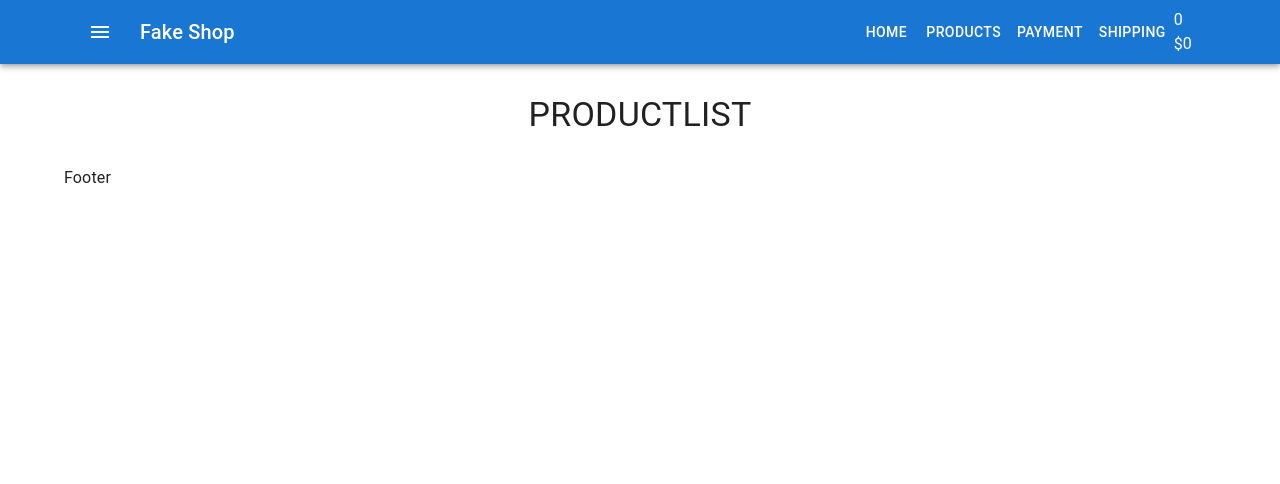
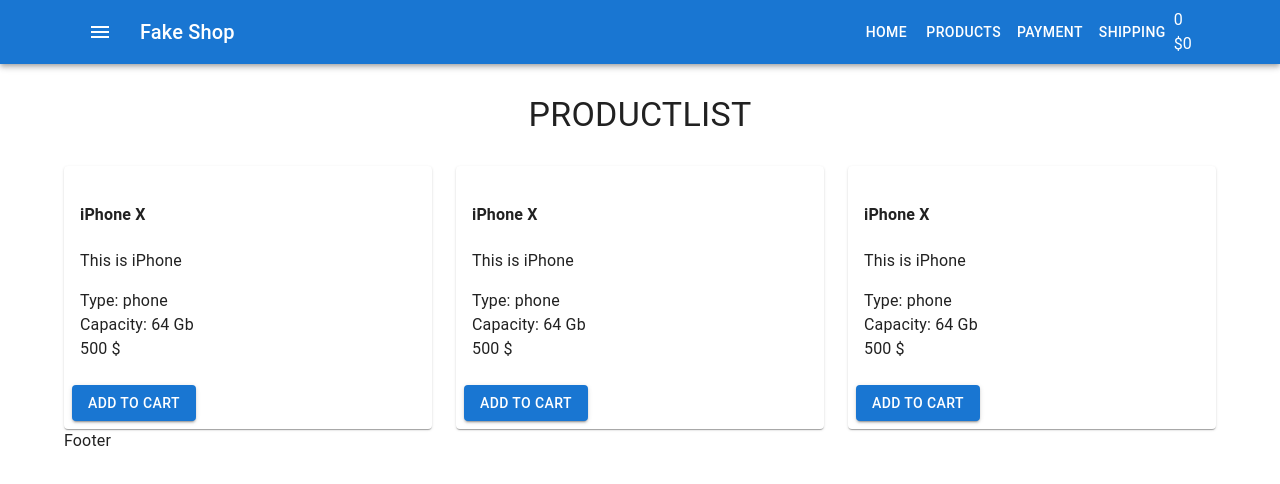
Before and after one commit to Taraskin777/react-shop-project, a React (Create React App) app: page / in a window 1280 px wide. Shown: the top 484 px of the page. Built offline with nearby package versions, Linux system fonts and the light colour scheme.

Commit message:
add products item

```diff
--- a/src/components/products/ProductsList.js
+++ b/src/components/products/ProductsList.js
@@ -1,7 +1,8 @@
 import React from 'react'
 import Typography from '@mui/material/Typography'
 import { makeStyles } from '@mui/styles'
-
+import { Grid } from '@mui/material'
+import { ProductsListItem } from './ProductsListItem'
 
 const useStyles = makeStyles({
     title: {
@@ -22,6 +23,23 @@
             >
                 ProductList
             </Typography>
+            <Grid
+                container
+                direction="row"
+                justifyContent="space-evenly"
+                alignItems="center"
+                spacing={3}
+            >
+                <Grid item xs={12} sm={6} md={4}>
+                    <ProductsListItem />
+                </Grid>
+                <Grid item xs={12} sm={6} md={4}>
+                    <ProductsListItem />
+                </Grid>
+                <Grid item xs={12} sm={6} md={4}>
+                    <ProductsListItem />
+                </Grid>
+            </Grid>
         </>
     )
 }
--- /dev/null
+++ b/src/components/products/ProductsListItem.js
@@ -0,0 +1,21 @@
+import { Button, Card, CardActions, CardContent } from '@mui/material'
+import React from 'react'
+
+export const ProductsListItem = () => {
+    return (
+        <>
+            <Card>
+                <CardContent>
+                    <h4>iPhone X</h4>
+                    <p>This is iPhone</p>
+                    <div>Type: phone</div>
+                    <div>Capacity: 64 Gb</div>
+                    <div>500 $</div>
+                </CardContent>
+                <CardActions>
+                    <Button variant="contained">Add to cart</Button>
+                </CardActions>
+            </Card>
+        </>
+    )
+}
```
